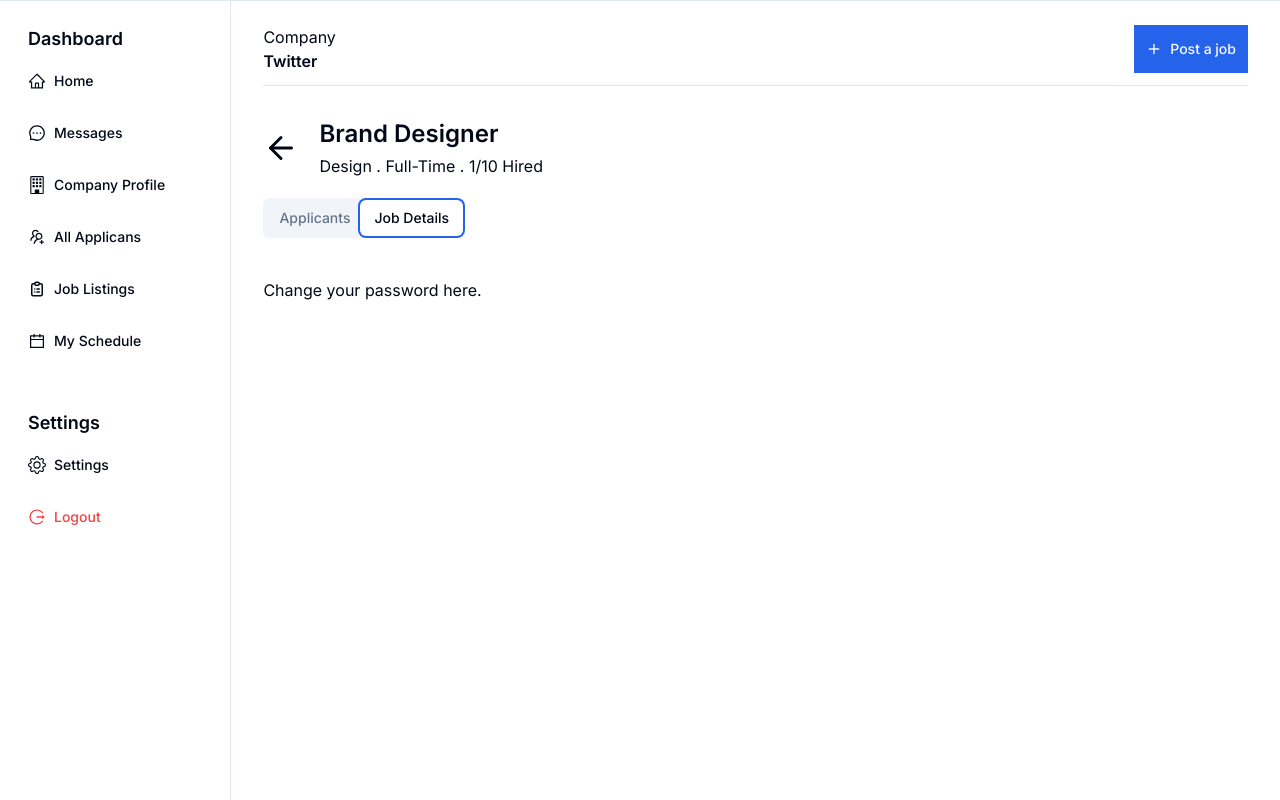
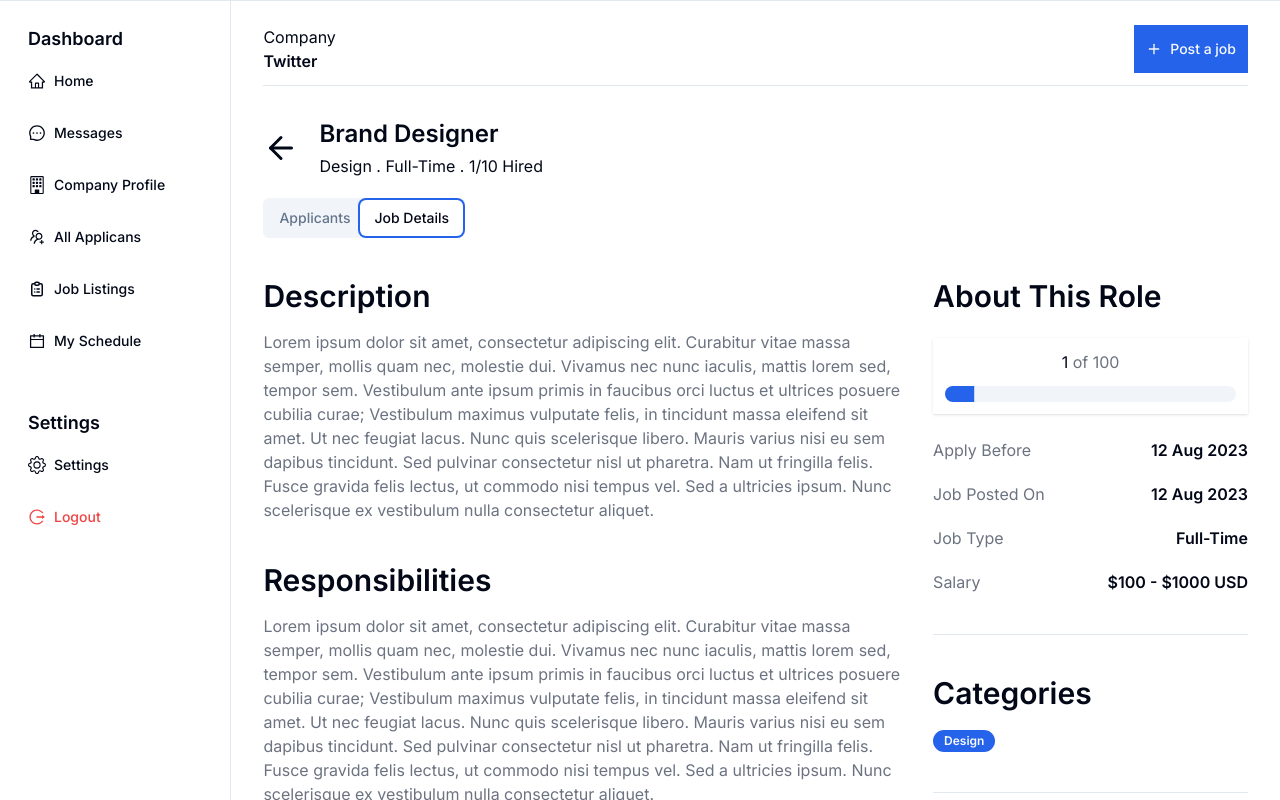
Before and after one commit to alhazme/dashboard-loker, a Next.js app: page /job-detail/1 in a window 1280 px wide. Both pictures are taken after a click on the tab "Job Details". Shown: the top 800 px of the page. Built offline with nearby package versions, Linux system fonts and the light colour scheme.

Commit message:
Slicing Job Detail 2: Add Job Detail Page

```diff
--- a/package.json
+++ b/package.json
@@ -14,6 +14,7 @@
     "@hookform/resolvers": "^3.9.0",
     "@radix-ui/react-dialog": "^1.1.1",
     "@radix-ui/react-label": "^2.1.0",
+    "@radix-ui/react-progress": "^1.1.0",
     "@radix-ui/react-radio-group": "^1.2.0",
     "@radix-ui/react-select": "^2.1.1",
     "@radix-ui/react-separator": "^1.1.0",
--- a/src/app/job-detail/[id]/page.tsx
+++ b/src/app/job-detail/[id]/page.tsx
@@ -3,6 +3,7 @@ import Link from 'next/link';
 import { Tabs, TabsContent, TabsList, TabsTrigger } from "@/components/ui/tabs"
 import React, { FC } from 'react'
 import Applicants from '@/components/organisms/Applicants';
+import JobDetail from '@/components/organisms/JobDetail';
 
 interface JobDetailPageProps {
 
@@ -30,7 +31,9 @@ const JobDetailPage: FC<JobDetailPageProps> = ({  }) => {
         <TabsContent value="applicants">
           <Applicants />
         </TabsContent>
-        <TabsContent value="jobDetails">Change your password here.</TabsContent>
+        <TabsContent value="jobDetails">
+          <JobDetail />
+        </TabsContent>
       </Tabs>
     </div>
   )
--- /dev/null
+++ b/src/components/organisms/JobDetail/index.tsx
@@ -0,0 +1,121 @@
+import { Badge } from '@/components/ui/badge';
+import { Progress } from '@/components/ui/progress';
+import { Separator } from '@/components/ui/separator';
+import { PartyPopperIcon } from 'lucide-react';
+import React, { FC } from 'react'
+
+interface JobDetailProps {
+
+}
+
+const JobDetail: FC<JobDetailProps> = ({  }) => {
+  return (
+    <div>
+      <div className='grid grid-cols-3 w-full gap-5'>
+
+        { /* Left */}
+        <div className='col-span-2 space-y-10'>
+          { /* Description */ }
+          <div>
+            <div className='text-3xl font-semibold'>Description</div>
+            <div className='text-gray-500 mt-4'>
+              <p>Lorem ipsum dolor sit amet, consectetur adipiscing elit. Curabitur vitae massa semper, mollis quam nec, molestie dui. Vivamus nec nunc iaculis, mattis lorem sed, tempor sem. Vestibulum ante ipsum primis in faucibus orci luctus et ultrices posuere cubilia curae; Vestibulum maximus vulputate felis, in tincidunt massa eleifend sit amet. Ut nec feugiat lacus. Nunc quis scelerisque libero. Mauris varius nisi eu sem dapibus tincidunt. Sed pulvinar consectetur nisl ut pharetra. Nam ut fringilla felis. Fusce gravida felis lectus, ut commodo nisi tempus vel. Sed a ultricies ipsum. Nunc scelerisque ex vestibulum nulla consectetur aliquet.</p>
+            </div>
+          </div>
+          { /* Responsibilities */ }
+          <div>
+            <div className='text-3xl font-semibold'>Responsibilities</div>
+            <div className='text-gray-500 mt-4'>
+              <p>Lorem ipsum dolor sit amet, consectetur adipiscing elit. Curabitur vitae massa semper, mollis quam nec, molestie dui. Vivamus nec nunc iaculis, mattis lorem sed, tempor sem. Vestibulum ante ipsum primis in faucibus orci luctus et ultrices posuere cubilia curae; Vestibulum maximus vulputate felis, in tincidunt massa eleifend sit amet. Ut nec feugiat lacus. Nunc quis scelerisque libero. Mauris varius nisi eu sem dapibus tincidunt. Sed pulvinar consectetur nisl ut pharetra. Nam ut fringilla felis. Fusce gravida felis lectus, ut commodo nisi tempus vel. Sed a ultricies ipsum. Nunc scelerisque ex vestibulum nulla consectetur aliquet.</p>
+            </div>
+          </div>
+          { /* Who You Are */ }
+          <div>
+            <div className='text-3xl font-semibold'>Who You Are</div>
+            <div className='text-gray-500 mt-4'>
+              <p>Lorem ipsum dolor sit amet, consectetur adipiscing elit. Curabitur vitae massa semper, mollis quam nec, molestie dui. Vivamus nec nunc iaculis, mattis lorem sed, tempor sem. Vestibulum ante ipsum primis in faucibus orci luctus et ultrices posuere cubilia curae; Vestibulum maximus vulputate felis, in tincidunt massa eleifend sit amet. Ut nec feugiat lacus. Nunc quis scelerisque libero. Mauris varius nisi eu sem dapibus tincidunt. Sed pulvinar consectetur nisl ut pharetra. Nam ut fringilla felis. Fusce gravida felis lectus, ut commodo nisi tempus vel. Sed a ultricies ipsum. Nunc scelerisque ex vestibulum nulla consectetur aliquet.</p>
+            </div>
+          </div>
+          { /* Nice-To-Haves */ }
+          <div>
+            <div className='text-3xl font-semibold'>Nice-To-Haves</div>
+            <div className='text-gray-500 mt-4'>
+              <p>Lorem ipsum dolor sit amet, consectetur adipiscing elit. Curabitur vitae massa semper, mollis quam nec, molestie dui. Vivamus nec nunc iaculis, mattis lorem sed, tempor sem. Vestibulum ante ipsum primis in faucibus orci luctus et ultrices posuere cubilia curae; Vestibulum maximus vulputate felis, in tincidunt massa eleifend sit amet. Ut nec feugiat lacus. Nunc quis scelerisque libero. Mauris varius nisi eu sem dapibus tincidunt. Sed pulvinar consectetur nisl ut pharetra. Nam ut fringilla felis. Fusce gravida felis lectus, ut commodo nisi tempus vel. Sed a ultricies ipsum. Nunc scelerisque ex vestibulum nulla consectetur aliquet.</p>
+            </div>
+          </div>
+        </div>
+
+        { /* Right */}
+        <div>
+
+          { /* About This Role */ }
+          <div className='text-3xl font-semibold'>About This Role</div>
+          <div className='shadow p-3 text-center my-6'>
+            1 <span className='text-gray-500'>of 100</span>
+            <Progress className='mt-3' value={10} />
+          </div>
+
+          { /* Apply Before */ }
+          <div className='mb-10 space-y-5'>
+            <div className='flex justify-between'>
+              <div className='text-gray-500'>Apply Before</div>
+              <div className='font-semibold'>12 Aug 2023</div>
+            </div>
+            <div className='flex justify-between'>
+              <div className='text-gray-500'>Job Posted On</div>
+              <div className='font-semibold'>12 Aug 2023</div>
+            </div>
+            <div className='flex justify-between'>
+              <div className='text-gray-500'>Job Type</div>
+              <div className='font-semibold'>Full-Time</div>
+            </div>
+            <div className='flex justify-between'>
+              <div className='text-gray-500'>Salary</div>
+              <div className='font-semibold'>$100 - $1000 USD</div>
+            </div>
+          </div>
+          <Separator />
+
+          { /* Category */ }
+          <div className='my-10'>
+            <div className='text-3xl font-semibold mb-4'>Categories</div>
+            <div className='space-x-5'>
+                <Badge>Design</Badge>
+            </div>
+          </div>
+          <Separator />
+
+          { /* Required Skills */ }
+          <div className='my-10'>
+            <div className='text-3xl font-semibold mb-4'>Required Skills</div>
+            <div className='space-x-5'>
+              {["HTML", "Javascript"].map((item: string, i: number) => (
+                <Badge key={ i }>{ item }</Badge>
+              ))}
+            </div>
+          </div>
+        </div>
+      </div>
+      <Separator className='my-8' />
+      <div>
+        <div className='text-3xl font-semibold'>Perks & Benefits</div>
+        <div className='text-gray-500'>
+          This job come with several perks and benefits
+        </div>
+        <div className='grid grid-cols-4 gap-5 mt-9'>
+          {[0, 1, 2].map((item: number) => (
+            <div key={ item }>
+              <PartyPopperIcon className='w-10 h-10 text-primary mb-6 ' />
+              <div className='text-lg font-semibold mb-3'>Full Healthcare</div>
+              <div className='text-gray-500'>
+                We believe in thriving communities and that starts with our team being happy and healthy.
+              </div>
+            </div>
+          ))}
+        </div>
+      </div>
+    </div>
+  )
+}
+
+export default JobDetail;
--- /dev/null
+++ b/src/components/ui/progress.tsx
@@ -0,0 +1,28 @@
+"use client"
+
+import * as React from "react"
+import * as ProgressPrimitive from "@radix-ui/react-progress"
+
+import { cn } from "@/lib/utils"
+
+const Progress = React.forwardRef<
+  React.ElementRef<typeof ProgressPrimitive.Root>,
+  React.ComponentPropsWithoutRef<typeof ProgressPrimitive.Root>
+>(({ className, value, ...props }, ref) => (
+  <ProgressPrimitive.Root
+    ref={ref}
+    className={cn(
+      "relative h-4 w-full overflow-hidden rounded-full bg-secondary",
+      className
+    )}
+    {...props}
+  >
+    <ProgressPrimitive.Indicator
+      className="h-full w-full flex-1 bg-primary transition-all"
+      style={{ transform: `translateX(-${100 - (value || 0)}%)` }}
+    />
+  </ProgressPrimitive.Root>
+))
+Progress.displayName = ProgressPrimitive.Root.displayName
+
+export { Progress }
```
Also changed, not shown: 1 other file (tests, documents, lock files or other folders).
